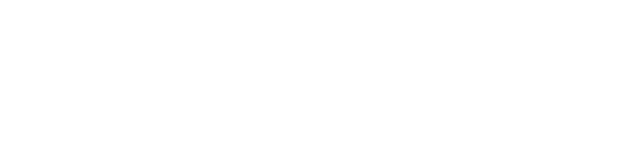
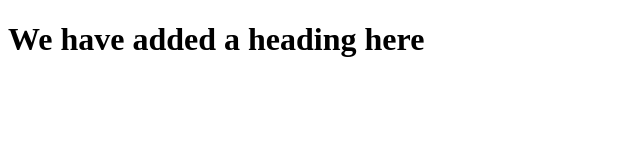
Before and after one commit to SyedTanveerIslam/second-test-repo, a plain HTML site: page index.html in a window 1280 px wide. Shown: the whole page, without its empty margins (0-640 px from the left). Drawn offline with Linux system fonts and the light colour scheme.

Commit message:
Added heading

```diff
--- a/index.html
+++ b/index.html
@@ -7,6 +7,6 @@
     <title>My second test repository</title>
 </head>
 <body>
-
+    <h1>We have added a heading here</h1>
 </body>
 </html>
```
